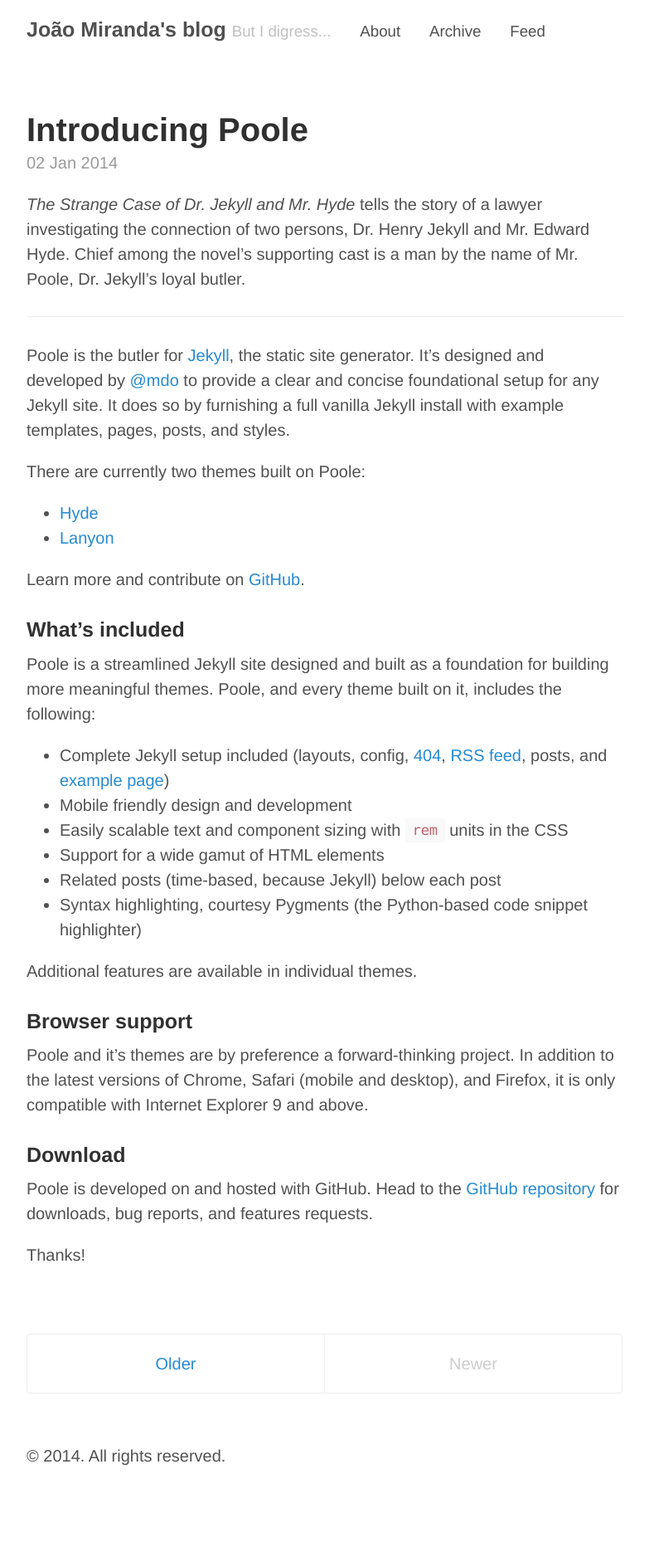
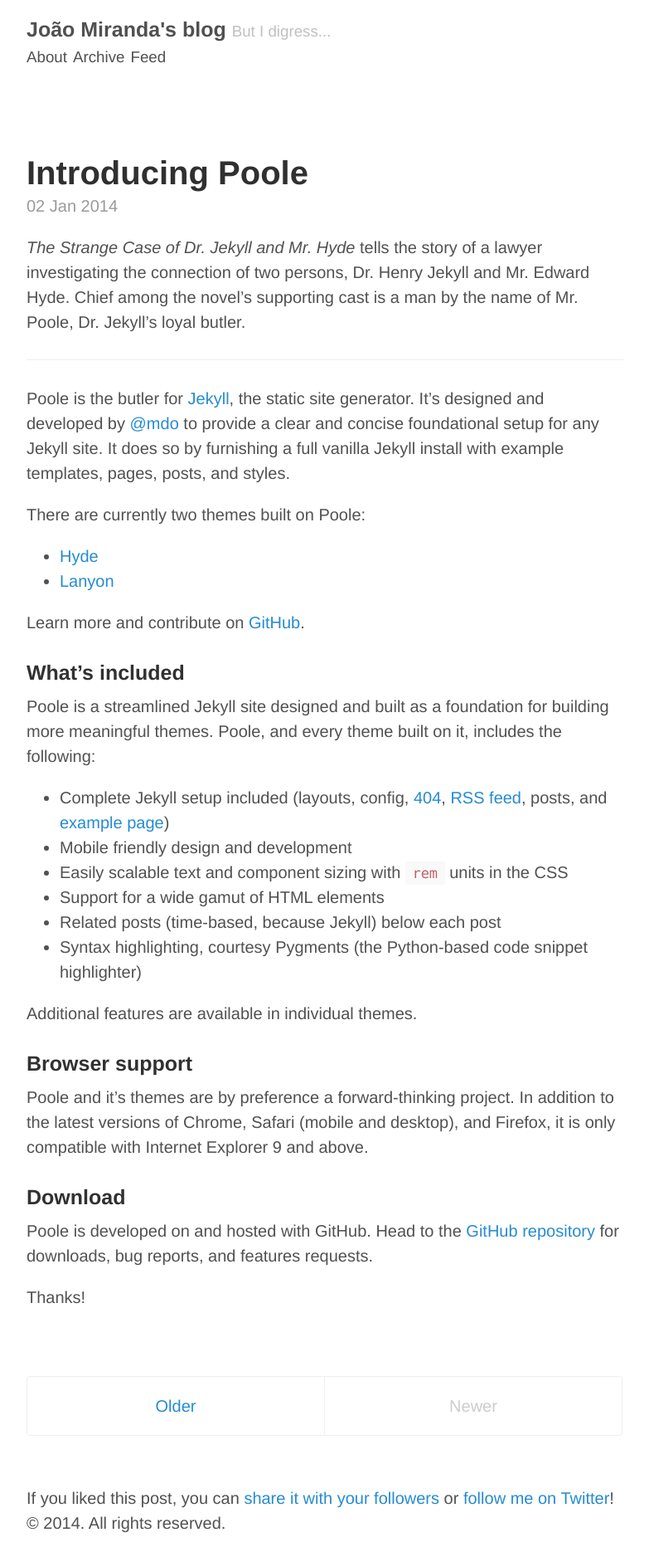
Before and after one commit to jhosm/jhosm.github.io, a Jekyll site: the page built from index.html, in a window 1280 px wide. Shown: the whole page at 83% size, without its empty margins (248-1031 px from the left). Built offline with Jekyll 4.4.1, drawn with Linux system fonts in a browser that asks for light colours; Markdown is read by kramdown in place of the engine named in the settings; the list of posts is cut into pages by our own code; before the commit the page ends 1789 px from its top, so only the background shows below that.

Commit message:
Twitter plug

```diff
--- /dev/null
+++ b/_includes/twitter_plug.html
@@ -0,0 +1,7 @@
+If you liked this post, you can
+<a href="https://twitter.com/intent/tweet?url={{ site.url }}{{ page.url }}&text={{ page.title }}&via=joshualande"
+   target="_blank">
+  share it with your followers</a>
+or
+<a href="https://twitter.com/joshualande">
+  follow me on Twitter</a>!
--- a/_layouts/default.html
+++ b/_layouts/default.html
@@ -11,14 +11,17 @@
         <h3 class="masthead-title">
           <a href="{{ site.baseurl }}" title="Home">{{ site.title }}</a>
           <small>{{ site.tagline }}</small>
+          <p>
           {% for page in site.pages_list %}
-            &nbsp;&nbsp;&nbsp;
             <small><a href="{{ page[1]  }}">{{ page[0] }}</a></small>
           {% endfor %}
+          </p>
         </h3>
       </div>
 
       {{ content }}
+
+      {% include twitter_plug.html %}
 
       {% include comments.html %}
 
```
